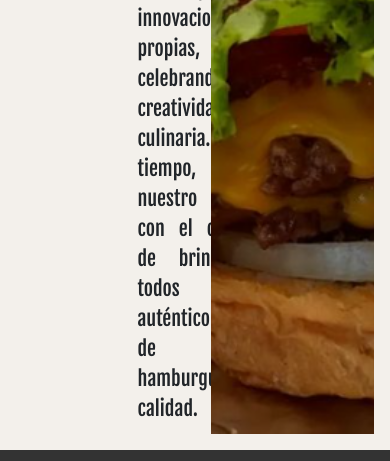
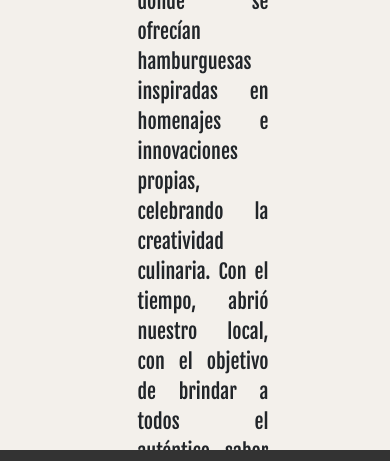
Before and after one commit to andreaBudassi/PF-Budassi, a website: page pages/nosotros.html in a window 390 px wide. Shown: the part 460-921 px from the top of the page. Drawn offline with nearby package versions, Linux system fonts and the light colour scheme.

Commit message:
correccion responsive

```diff
--- a/scss/components/_mediaqueries.scss
+++ b/scss/components/_mediaqueries.scss
@@ -6,6 +6,36 @@
         padding: 1rem;
         overflow-y: auto;
         padding-top: 60px;
+    }
+
+    h1 {
+        font-size: 25px;
+        padding-top: 60px;
+    }
+
+    main {
+        img.background-img {
+            display: none;
+        }
+
+        section {
+            &.content {
+                text-align: center;
+                max-width: 100%;
+            }
+
+            &.content-us {
+                padding-top: 100px;
+                text-align: center;
+                max-width: 100%;
+                font-size: 20px;
+            }
+        }
+    }
+
+    .content-us-h1 {
+        font-size: 25px;
+        padding-top: 200px;
     }
 
     header img {
```
Also changed, not shown: css/style.css, scss/utils/_mixins.scss (indentation only), 1 other file.
